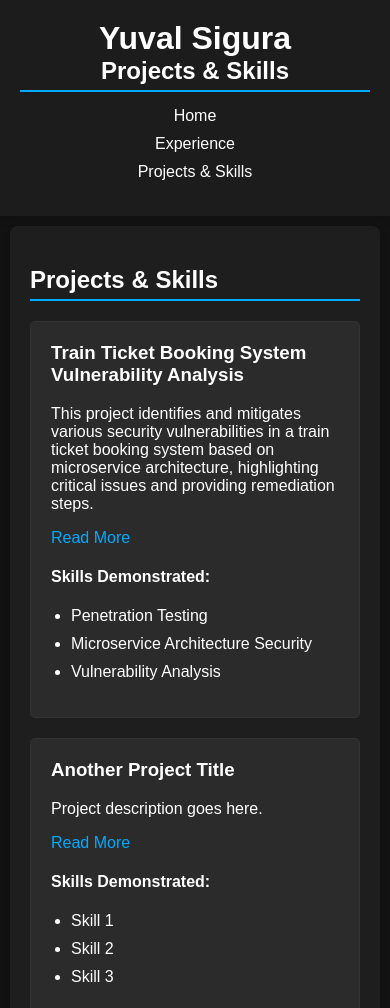
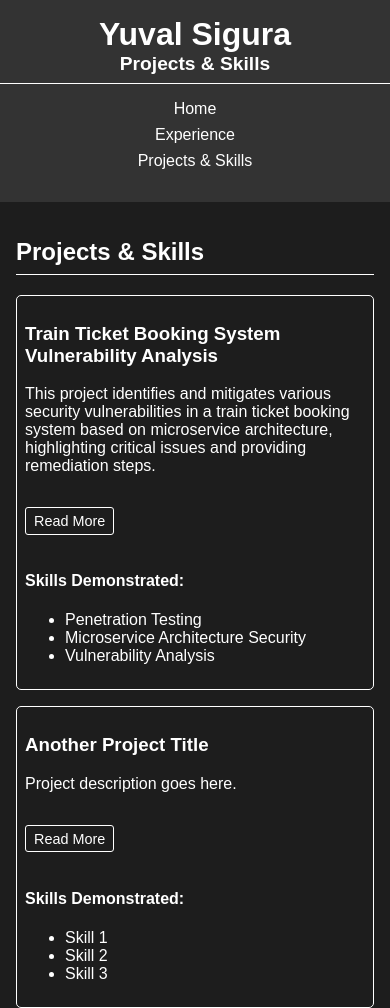
Before and after one commit to YuvalSigura/github., a plain HTML site: page projects.html in a window 390 px wide. Shown: the top 1008 px of the page. Drawn offline with Linux system fonts and the light colour scheme.

Commit message:
Update styles.css

```diff
--- a/css/styles.css
+++ b/css/styles.css
@@ -1,164 +1,130 @@
 /* General Styles */
 body {
-    font-family: 'Arial', sans-serif;
+    font-family: Arial, sans-serif;
+    background-color: #1d1d1d;
+    color: #fff;
     margin: 0;
     padding: 0;
-    display: flex;
-    flex-direction: column;
-    min-height: 100vh;
-    background-color: #121212;
-    color: #ffffff;
-    position: relative;
-    overflow-x: hidden;
-}
-
-#particles-js {
-    position: fixed;
-    width: 100%;
-    height: 100%;
-    background-color: #121212;
-    z-index: -1;
 }
 
 header {
-    background-color: #1c1c1c;
-    color: #ffffff;
-    padding: 20px;
+    background-color: #333;
+    padding: 1rem 0;
     text-align: center;
-    box-shadow: 0 4px 8px rgba(0, 0, 0, 0.1);
 }
 
-header h1, header h2 {
+header h1 {
     margin: 0;
+    font-size: 2.5rem;
+}
+
+header h2 {
+    margin: 0;
+    font-size: 1.5rem;
 }
 
 nav ul {
     list-style-type: none;
     padding: 0;
-    margin: 10px 0;
-    display: flex;
-    justify-content: center;
-    flex-wrap: wrap;
 }
 
 nav ul li {
-    margin: 5px 15px;
+    display: inline;
+    margin: 0 1rem;
 }
 
 nav ul li a {
-    color: #ffffff;
+    color: #fff;
     text-decoration: none;
-    transition: color 0.3s;
-}
-
-nav ul li a:hover {
-    color: #00aaff;
 }
 
 main {
-    flex: 1;
-    padding: 20px;
-    text-align: left;
-    margin: auto;
-    max-width: 800px;
-    z-index: 1;
+    padding: 1rem;
+}
+
+h2 {
+    border-bottom: 1px solid #fff;
+    padding-bottom: 0.5rem;
+}
+
+.project, .project-link, .skill, .skill-link {
+    margin: 1rem 0;
+    padding: 1rem;
+    border: 1px solid #fff;
+    border-radius: 5px;
+}
+
+.project-link, .skill-link {
+    display: inline-block;
+    margin-top: 1rem;
+    padding: 0.5rem 1rem;
+    border: 1px solid #fff;
+    border-radius: 3px;
+    color: #fff;
+    text-decoration: none;
 }
 
 footer {
-    background-color: #1c1c1c;
-    color: #ffffff;
-    padding: 10px;
+    background-color: #333;
     text-align: center;
-    z-index: 1;
+    padding: 1rem 0;
+    margin-top: 2rem;
 }
 
-section {
-    margin-bottom: 40px;
-    padding: 20px;
-    background-color: #1e1e1e;
-    border-radius: 8px;
-    box-shadow: 0 4px 8px rgba(0, 0, 0, 0.1);
+/* Mobile Responsiveness */
+@media (max-width: 600px) {
+    header h1 {
+        font-size: 2rem;
     }
 
-ul {
-    padding-left: 20px;
+    header h2 {
+        font-size: 1.2rem;
     }
 
-ul li {
-    margin-bottom: 10px;
+    nav ul li {
+        display: block;
+        margin: 0.5rem 0;
     }
 
-a {
-    color: #00aaff;
-    text-decoration: none;
+    .project, .project-link, .skill, .skill-link {
+        padding: 0.5rem;
     }
 
-a:hover {
-    text-decoration: underline;
+    .project-link, .skill-link {
+        padding: 0.3rem 0.5rem;
+        font-size: 0.9rem;
+    }
 }
 
-h2 {
-    border-bottom: 2px solid #00aaff;
-    padding-bottom: 5px;
+/* Styles for Code Blocks */
+pre {
+    background-color: #2d2d2d;
+    padding: 1rem;
+    overflow-x: auto;
+    border-radius: 5px;
 }
 
-.project {
-    border: 1px solid #333;
-    padding: 20px;
-    margin-bottom: 20px;
-    border-radius: 5px;
-    background-color: #2b2b2b;
+code {
+    font-family: Consolas, "Courier New", monospace;
+    color: #ffcc00;
 }
 
-.project h3 {
-    margin-top: 0;
-}
-
-.project-link {
-    color: #00aaff;
-    text-decoration: none;
-}
-
-.project-link:hover {
-    text-decoration: underline;
-}
-
-nav ul li a.active {
-    font-weight: bold;
-    text-decoration: underline;
-}
-
-/* Button Styles */
+/* Styles for Buttons */
 button {
-    background-color: #00aaff;
-    border: none;
-    color: white;
-    padding: 10px 20px;
-    text-align: center;
-    text-decoration: none;
-    display: inline-block;
-    font-size: 16px;
-    margin: 4px 2px;
+    background-color: #333;
+    color: #fff;
+    border: 1px solid #fff;
+    padding: 0.5rem 1rem;
+    border-radius: 3px;
     cursor: pointer;
-    border-radius: 4px;
-    transition: background-color 0.3s;
 }
 
 button:hover {
-    background-color: #007acc;
+    background-color: #555;
 }
 
-/* Responsive Styles */
-@media (max-width: 768px) {
-    main {
-        padding: 10px;
+textarea {
+    width: 100%;
+    max-width: 600px;
+    height: 150px;
 }
-
-    nav ul {
-        flex-direction: column;
-    }
-
-    nav ul li {
-        margin: 5px 0;
-    }
-}
```
Lines whose indentation alone changed are shown as unchanged.
